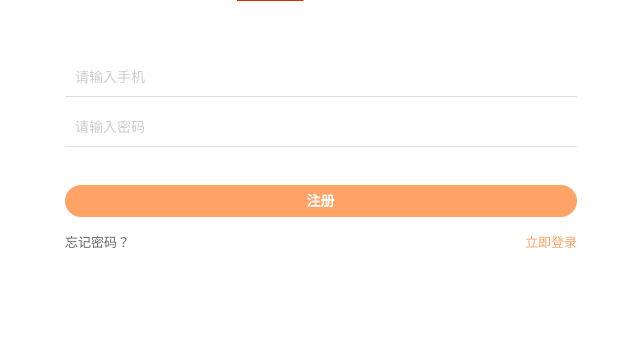
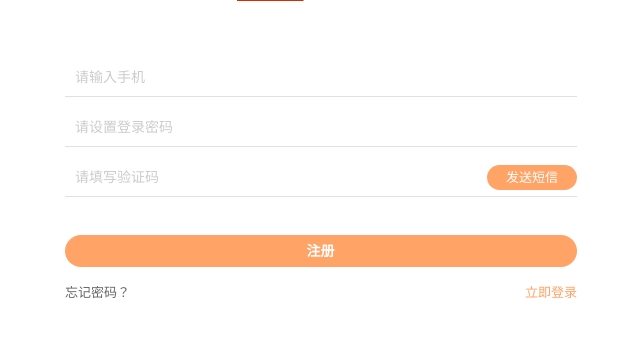
Before and after one commit to erwe222/laravel, a Laravel app: page /weixin/auth/register in a window 1280 px wide. Shown: the part 325-662 px from the top of the page, without its empty margins (319-959 px from the left). Run offline with Laravel 8, Linux system fonts and the light colour scheme; settings files or empty folders that the repository lacks are supplied; some libraries are stand-ins or nearby versions.

Commit message:
阿什顿发

```diff
--- a/laravel/resources/views/weixin/auth/login.blade.php
+++ b/laravel/resources/views/weixin/auth/login.blade.php
@@ -58,7 +58,7 @@
                 </div>
                 <div class="login-foot">
                         <p><span><a href="findpwd.html">忘记密码？</a></span>
-                           <span class="fr"><a href="register.html">快速注册</a></span>
+                           <span class="fr"><a href="{{route('w_auth_register')}}">快速注册</a></span>
                         </p>
                 </div>
         </section>
--- a/laravel/resources/views/weixin/auth/register.blade.php
+++ b/laravel/resources/views/weixin/auth/register.blade.php
@@ -55,14 +55,18 @@
                     <input type="tel"  placeholder="请输入手机" style="font-size: 18px;background-color: transparent;">
                   </div>
                   <div class="login-form">
-                    <input type="password" placeholder="请输入密码" style="font-size: 18px;background-color: transparent;">
+                    <input type="password" placeholder="请设置登录密码" style="font-size: 18px;background-color: transparent;">
+                  </div>
+                  <div class="login-form">
+                    <input type="password" placeholder="请填写验证码" style="font-size: 18px;background-color: transparent;width: 50%;">
+                    <div style="width:80px;background:red;float:right;text-align: center;line-height:25px;border-radius:15px;color:#fff;background: #FFA366;padding-left: 5px;padding-right:5px;">发送短信</div>
                   </div>
                   <input type="submit" class=" btn-login" value="注册">
                 </form>
             </div>
             <div class="login-foot">
                 <p><span><a href="findpwd.html">忘记密码？</a></span>
-                   <span class="fr"><a href="login.bload.php.html">立即登录</a></span>
+                   <span class="fr"><a href="{{route('w_auth_login')}}">立即登录</a></span>
                 </p>
             </div>
         </section>
```
